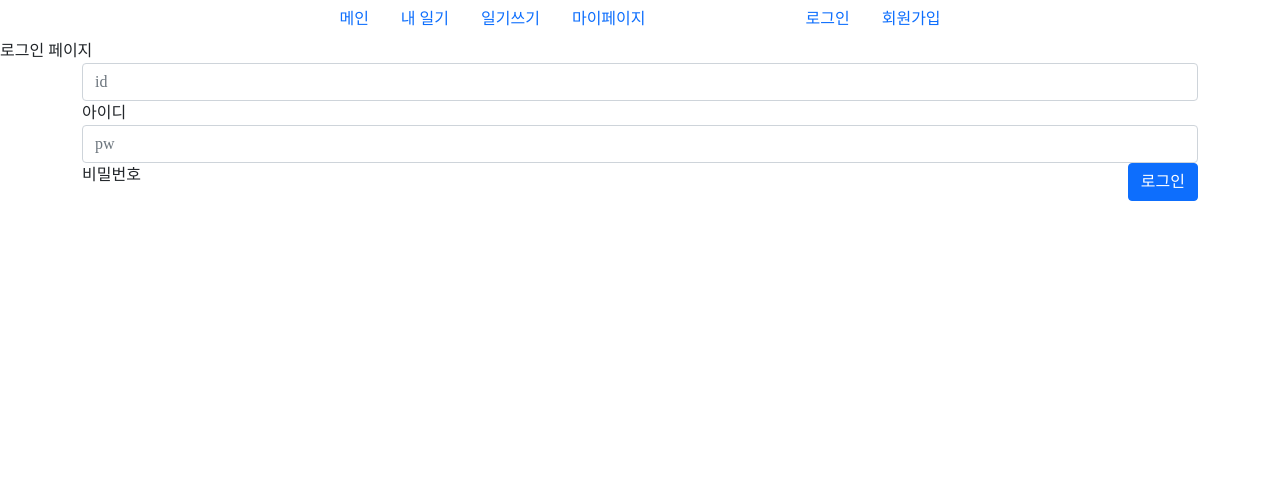
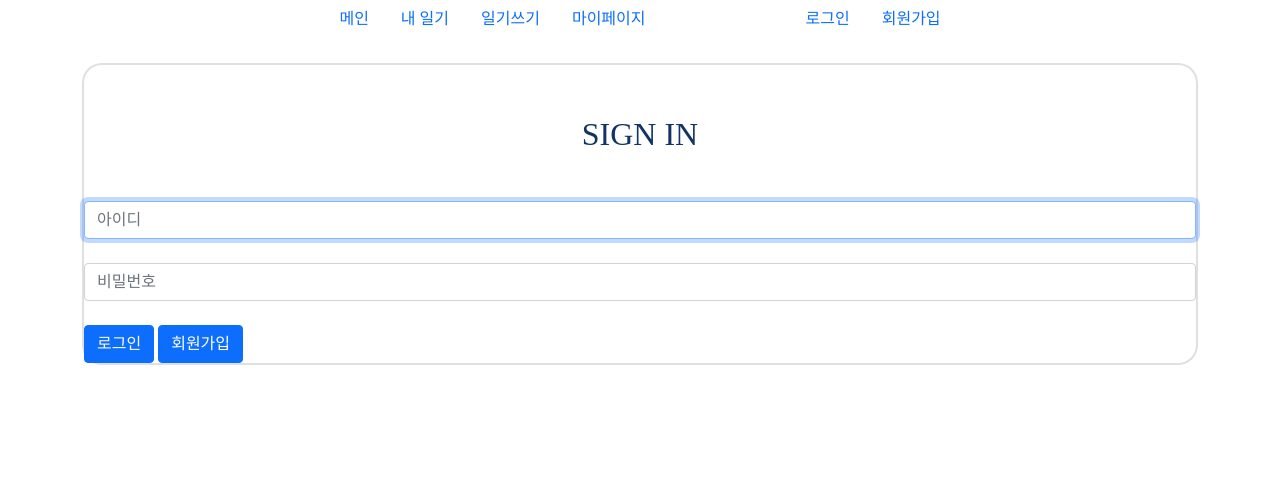
Before and after one commit to jihyeon4956/EmotionalDiary, a Flask app: page /login in a window 1280 px wide. Shown: the part 301-800 px from the top of the page. Run offline with Flask 3, Linux system fonts and the light colour scheme.

Commit message:
로그인 구현 및 유효성 검사 완료

```diff
--- a/app.py
+++ b/app.py
@@ -91,15 +91,16 @@ def join_done():
 @app.route('/login', methods=['GET', 'POST'])
 def login():
     if request.method == 'POST':
-         userID = request.form['loginID']
-         password = request.form['loginPW']
+        userID = request.form['loginID']
+        password = request.form['loginPW']
 
-         user = db.users.find_one({'id': userID, 'pwd': password})
-         if user:
-             session['id'] = user['id']
-             return render_template('index.html', id=user['id'])
-         else:
-             return jsonify({'msg': '로그인 정보가 일치하지 않습니다.'})
+        user = db.users.find_one({'id': userID, 'pwd': password})
+
+        if user is not None:
+            session['id'] = user['id']
+            return jsonify({'msg':"로그인 성공!!"})
+        else:
+            return jsonify({'msg': "로그인 정보가 유효하지 않습니다."})
 
     return render_template('login.html')
 
--- a/templates/join.html
+++ b/templates/join.html
@@ -68,7 +68,7 @@
                     .then((data) => {
                         if (data.msg === '회원 가입이 완료되었습니다.') {
                             alert(data.msg);
-                            window.location.href = "/";
+                            window.location.href = "/login";
                         } else if(data.msg === '유효한 이메일 형식이 아닙니다. 다시 입력하세요.') {
                             alert(data.msg);
                             window.location.reload();
--- a/templates/login.html
+++ b/templates/login.html
@@ -1,82 +1,91 @@
+<!--  -->
 {% extends 'layout.html' %}
 
 {% block content %}
 <!DOCTYPE html>
 <html lang="en">
+
 <head>
-        <meta charset="UTF-8"/>
-        <meta http-equiv="X-UA-Compatible" content="IE=edge"/>
-        <meta name="viewport" content="width=device-width, initial-scale=1.0"/>
-        <link
-                href="https://cdn.jsdelivr.net/npm/bootstrap@5.0.2/dist/css/bootstrap.min.css"
-                rel="stylesheet"
-                integrity="sha384-EVSTQN3/azprG1Anm3QDgpJLIm9Nao0Yz1ztcQTwFspd3yD65VohhpuuCOmLASjC"
-                crossorigin="anonymous"
-        />
+    <meta charset="UTF-8" />
+    <meta http-equiv="X-UA-Compatible" content="IE=edge" />
+    <meta name="viewport" content="width=device-width, initial-scale=1.0" />
+    <link href="https://cdn.jsdelivr.net/npm/bootstrap@5.0.2/dist/css/bootstrap.min.css" rel="stylesheet"
+        integrity="sha384-EVSTQN3/azprG1Anm3QDgpJLIm9Nao0Yz1ztcQTwFspd3yD65VohhpuuCOmLASjC" crossorigin="anonymous" />
     <script src="https://ajax.googleapis.com/ajax/libs/jquery/3.5.1/jquery.min.js"></script>
-        <script
-                src="https://cdn.jsdelivr.net/npm/bootstrap@5.0.2/dist/js/bootstrap.bundle.min.js"
+    <script src="https://cdn.jsdelivr.net/npm/bootstrap@5.0.2/dist/js/bootstrap.bundle.min.js"
         integrity="sha384-MrcW6ZMFYlzcLA8Nl+NtUVF0sA7MsXsP1UyJoMp4YLEuNSfAP+JcXn/tWtIaxVXM"
-                crossorigin="anonymous"
-        ></script>
+        crossorigin="anonymous"></script>
 
 
     <title>로그인 페이지</title>
 
-        <link
-                href="https://fonts.googleapis.com/css2?family=Noto+Serif+KR:wght@200;300;400;500;600;700;900&display=swap"
-                rel="stylesheet"
-        />
+    <link href="https://fonts.googleapis.com/css2?family=Noto+Serif+KR:wght@200;300;400;500;600;700;900&display=swap"
+        rel="stylesheet" />
     <style>
         * {
             font-family: "Noto Serif KR", serif;
         }
 
-            .mypost {
-                width: 95%;
-                max-width: 500px;
-                margin: 20px auto 20px auto;
+        .container {
+            /* background-color: red; */
+            margin: 100 20 50 20;
+            padding: 20 100 20 200;
 
-                box-shadow: 0px 0px 3px 0px black;
-                padding: 20px;
+
+            display: flex;
+            flex-direction: column;
+            align-items: center;
+            justify-content: center;
+
+
         }
 
-            .mypost > button {
-                margin-top: 15px;
+        .card {}
+    </style>
+    <script>
+        function login_do() {
+
+            let loginID = $('#loginID').val();
+            let loginPW = $('#loginPW').val();
+
+            let formData = new FormData();
+            formData.append("loginID", loginID);
+            formData.append("loginPW", loginPW);
+
+            fetch('/login', { method: "POST", body: formData })
+                .then((res) => res.json())
+                .then((data) => {
+                    if (data.msg === "로그인 정보가 유효하지 않습니다.") {
+                        alert(data.msg);
+                        window.location.reload();
+                    } else {
+                        alert(data.msg);
+                        return window.location.href = "/";
+                    }
+                });
         }
 
-            .mycards {
-                width: 95%;
-                max-width: 500px;
-                margin: auto;
-            }
 
-            .mycards > .card {
-                margin-top: 10px;
-                margin-bottom: 10px;
-            }
-        </style>
-        <script>
 
     </script>
 </head>
 
 <body>
+    <br>
+    <div class="container">
+        <div class="card align-middle" style="width:100%; border-radius:20px; border: 2px solid #dcdcdce0;">
+            <div class="card-title" style="margin-top:50px;">
+                <h2 class="card-title text-center" style="color:#113366;">SIGN IN</h2>
+            </div>
+            <div class="card-body"></div>
+
             <div>
-        로그인 페이지
-        <div class="container-sm">
-            <form action = "/login" method = "post">
-                <input type="text" class="form-control " id="id" placeholder="id"
-                       name="id">
-                <label for="아이디">아이디</label>
-                <input type="text" class="form-control" id="pw" placeholder="pw"
-                       name="pw">
-                <label for="pw">비밀번호</label>
-                <button type="submit" class="btn btn-primary" style="float:right;"
-                        id="login">로그인</button>
-            </form>
+                <input type="text" class="form-control" id="loginID" placeholder="아이디" required autofocus><br>
+                <input type="password" class="form-control" id="loginPW" placeholder="비밀번호" required><br>
+                <button class="btn btn-primary btn-block" id="login" onclick="login_do()">로그인</button>
+                <button class="btn btn-primary btn-block" onclick="location.href='/join'">회원가입</button>
             </div>
         </div>
-    </body>
+
 </html>
 {% endblock %}
```
Lines whose indentation alone changed are shown as unchanged.
